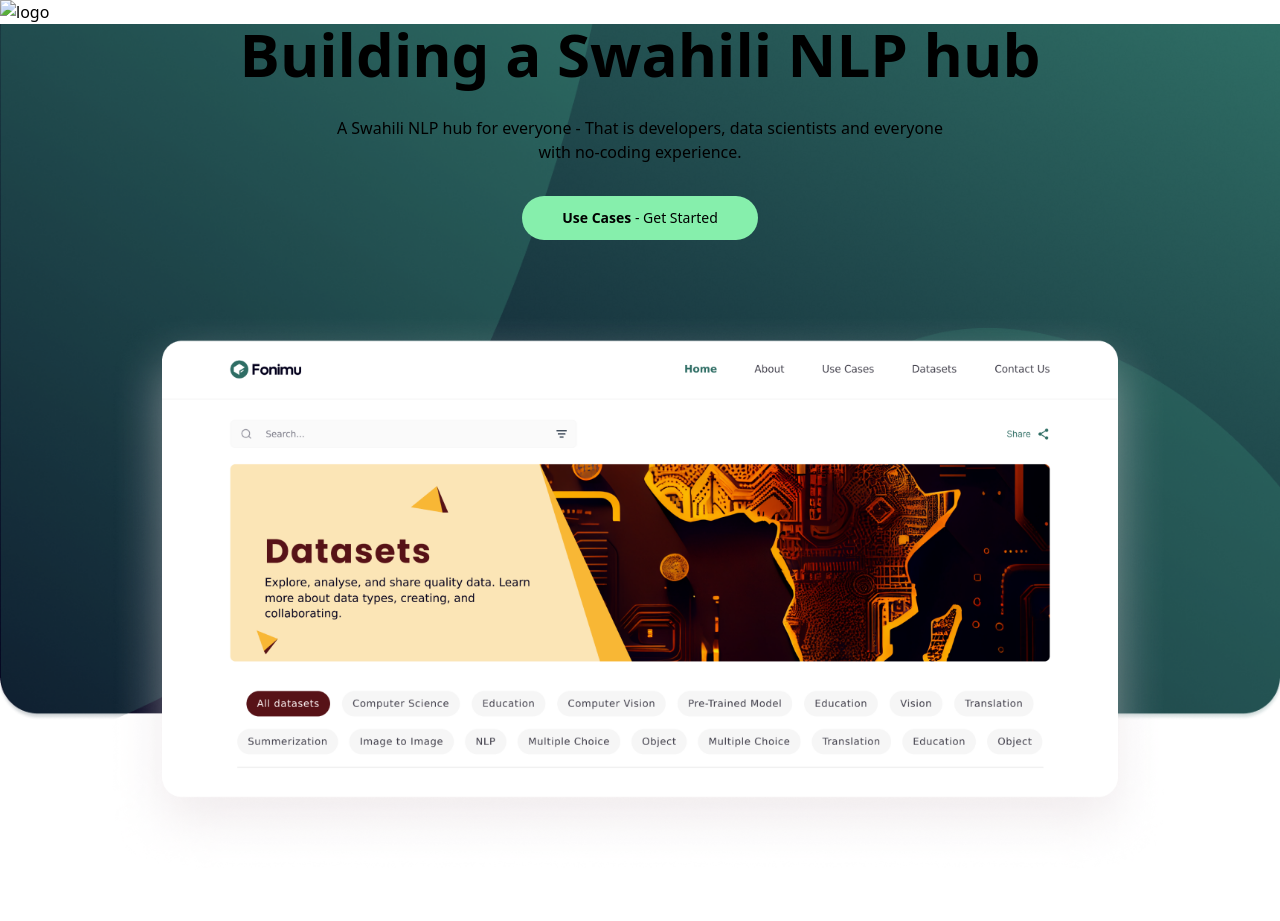
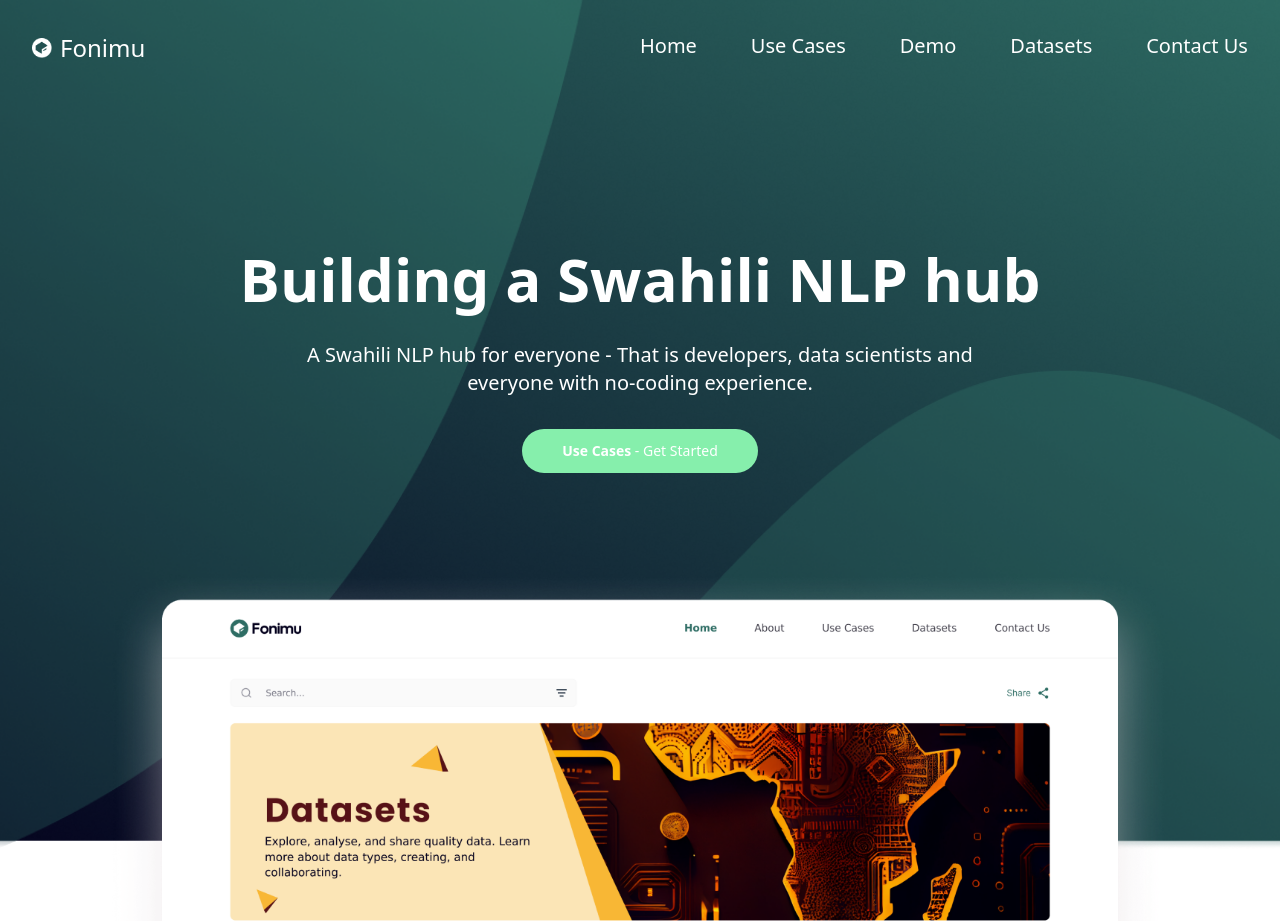
Before and after one commit to Sumally007/Fonimu007, a website: page src/index.html in a window 1280 px wide. Shown: the top 921 px of the page. Before the commit the page ends 874 px from the top, so only its background shows below. Drawn offline with Linux system fonts and the light colour scheme.

Commit message:
the header section is completed

```diff
--- a/src/index.html
+++ b/src/index.html
@@ -9,60 +9,65 @@
   <body>
     <div>
       <!--content wraper-->
-      <div>
-        <nav>
-          <div>
-            <img src="" alt="logo" />
-            <h1></h1>
+
+      <header class="grid grid-cols-12 grid-rows-4 text-white">
+        <div class="-z-10 col-start-1 col-end-13 row-start-1 row-end-4">
+          <img class="w-full h-full object-cover" src="/img/Path.png" alt="" />
         </div>
-          <ul>
+
+        <nav
+          class="grid col-start-1 col-end-13 row-start-1 row-end-1 self-start text-white"
+        >
+          <div class="grid grid-cols-2 p-8">
+            <div class="flex items-center">
+              <img class="h-5" src="/img/Group 1.png" alt="logo" />
+              <h1 class="ml-2 text-2xl">Fonimu</h1>
+            </div>
+            <ul class="flex justify-between text-white text-xl">
               <li>
                 <a href="#">
-                <span></span>
+                  <span>Home</span>
                 </a>
               </li>
               <li>
-              <a href="#"><span></span></a>
+                <a href="#">
+                  <span>Use Cases</span>
+                </a>
               </li>
               <li>
-              <a href="#"><span></span></a>
+                <a href="#"><span>Demo</span></a>
               </li>
               <li>
-              <a href="#"><span></span></a>
+                <a href="#"><span>Datasets</span></a>
+              </li>
+              <li>
+                <a href="#"><span>Contact Us</span></a>
               </li>
             </ul>
+          </div>
         </nav>
-      </div>
-      <!--nav end-->
-
-      <main>
-        <header>
-          <div class="lg:grid lg:grid-cols-12 lg:grid-rows-3">
-            <img
-              class="lg:col-span-12 lg:row-span-2 absolute -z-10"
-              src="/img/Path.png"
-              alt=""
-            />
-            <div class="lg:flex lg:flex-col lg:items-center lg:col-span-12">
+        <div
+          class="grid col-start-2 col-end-12 row-start-2 row-end-2 place-self-center text-center -mt-32"
+        >
           <h1 class="text-6xl font-bold">Building a Swahili NLP hub</h1>
-              <p class="mt-8 w-3/6 text-center">
-                A Swahili NLP hub for everyone - That is developers, data
-                scientists and everyone with no-coding experience.
+          <p class="mt-8 w-4/6 place-self-center text-xl">
+            A Swahili NLP hub for everyone - That is developers, data scientists
+            and everyone with no-coding experience.
           </p>
           <a
             href="#"
-                class="text-sm bg-green-300 py-3 px-10 mt-8 rounded-full"
+            class="w-max text-sm bg-green-300 py-3 px-10 mt-8 rounded-full place-self-center"
             ><span class="font-bold">Use Cases</span> - Get Started</a
           >
         </div>
-            <div
-              class="lg:col-start-2 lg:col-end-12 lg:row-start-2 lg:row-end-12"
-            >
+        <div class="col-start-2 col-end-12 row-start-3 row-end-5">
           <img src="/img/screen1 1.png" alt="" />
         </div>
-          </div>
       </header>
-      </main>
+
+      <!--nav end-->
+
+      <main></main>
     </div>
   </body>
 </html>
```
Also changed, not shown: img/Group 1.png (added), src/output.css. Lines whose indentation alone changed are shown as unchanged.
